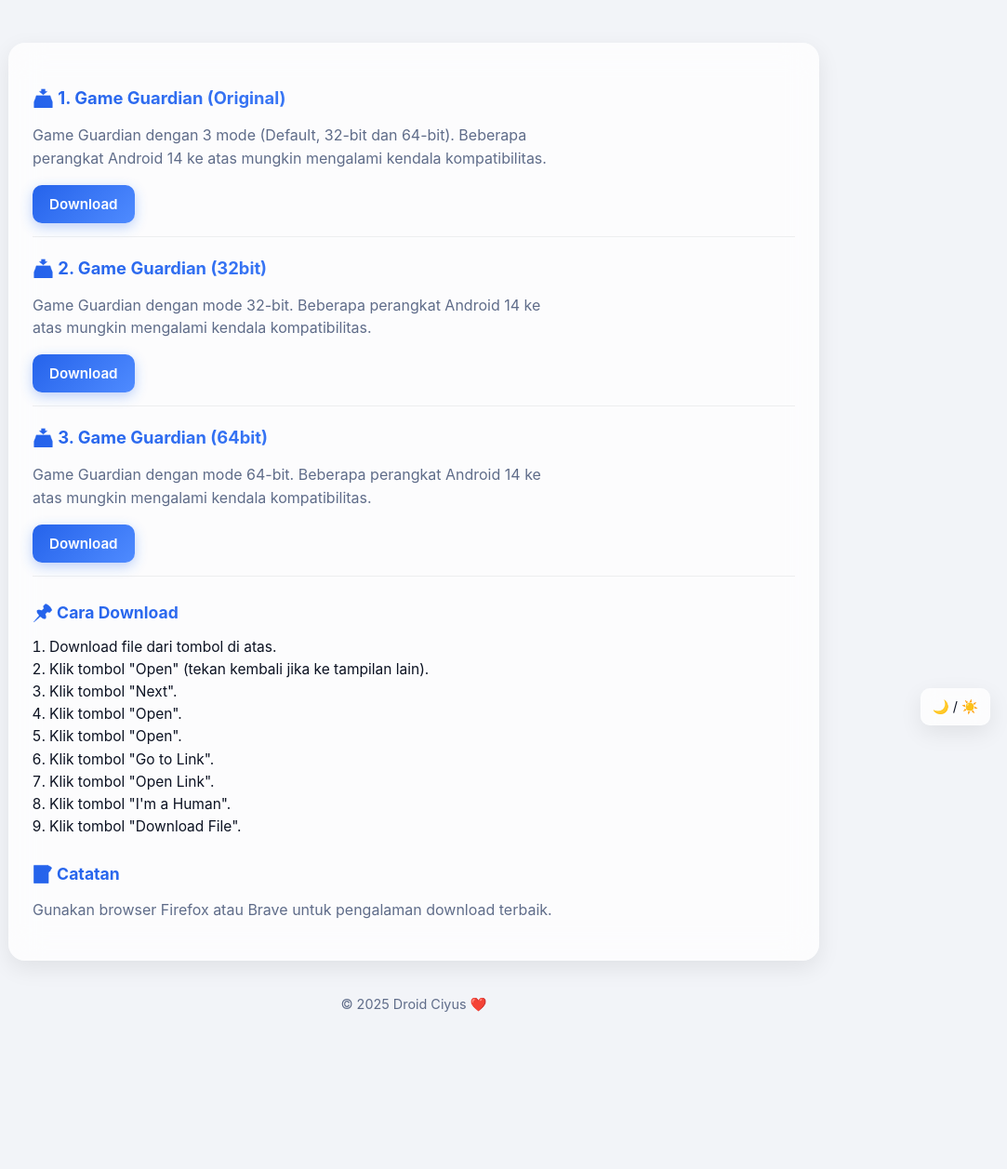
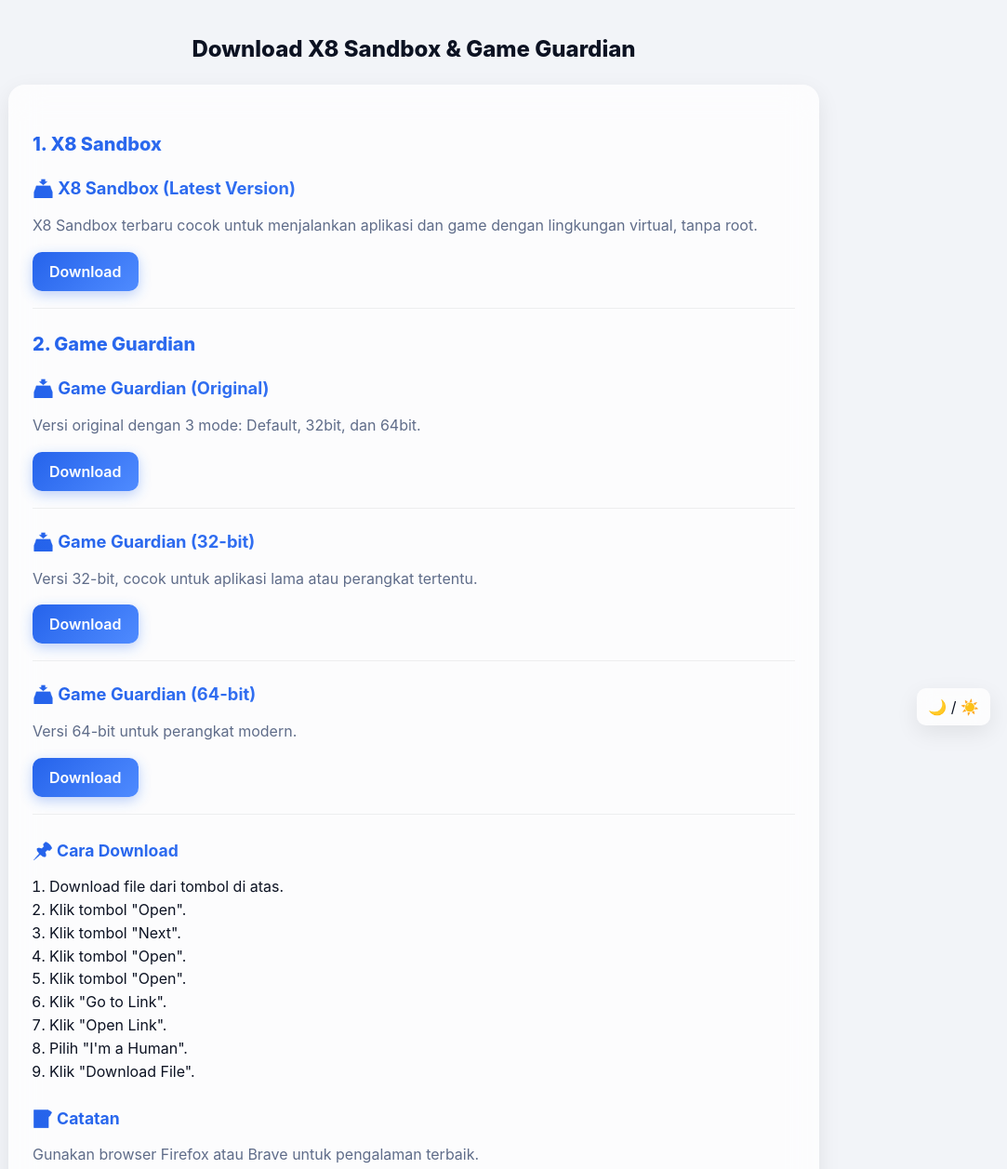
Before and after one commit to zona-download/venemu, a plain HTML site: page file0xs1/index.html in a window 1280 px wide. Shown: the top 1257 px of the page at 93% size, without its empty margins (195-1278 px from the left). Before the commit the page ends 1129 px from the top, so only its background shows below. Drawn offline with Linux system fonts and the light colour scheme.

Commit message:
Update index.html

```diff
--- a/file0xs1/index.html
+++ b/file0xs1/index.html
@@ -3,11 +3,10 @@
 <head>
   <meta charset="utf-8">
   <meta name="viewport" content="width=device-width,initial-scale=1">
-  <title>Game Guardian - Zona Download</title>
+  <title>X8 Sandbox & Game Guardian - VeNemu</title>
 
-  <!-- Meta OG -->
-  <meta property="og:title" content="Game Guardian APK" />
-  <meta property="og:description" content="Download game guardian terbaru apk" />
+  <meta property="og:title" content="X8 Sandbox & Game Guardian APK" />
+  <meta property="og:description" content="Download X8 Sandbox dan Game Guardian terbaru" />
   <meta property="og:type" content="website" />
 
   <style>
@@ -31,52 +30,44 @@
     }
 
     * { box-sizing:border-box; font-family:"Inter",system-ui,Roboto,Arial; }
-    body {
-      margin:0;
-      background:var(--bg);
-      color:var(--text);
-      -webkit-font-smoothing: antialiased;
-    }
+    body { margin:0; background:var(--bg); color:var(--text); }
+
     .container {
       max-width:900px;
       margin:0 auto;
       padding:22px 14px 40px;
     }
 
-    /* Title */
-    h1,h2,h3 { margin:0; }
-
-    /* Card Premium */
+    /* Card */
     .card {
       background:var(--card);
       backdrop-filter:blur(18px);
-      -webkit-backdrop-filter:blur(18px);
       border-radius:18px;
       padding:26px;
       box-shadow:var(--shadow);
       margin-top:24px;
-      transition:0.2s ease;
-    }
-
-    /* Download grid */
-    .download-grid {
-      display:grid;
-      grid-template-columns:1fr;
-      gap:18px;
-      margin-top:22px;
-      padding-bottom:14px;
-      border-bottom:1px solid rgba(0,0,0,0.06);
-    }
-
-    .download-grid:last-of-type {
-      border:none;
-      padding-bottom:0;
     }
 
     h2 {
       font-size:1.15rem;
-      font-weight:700;
-      margin-bottom:6px;
+      margin:0 0 6px 0;
+      background:linear-gradient(90deg,var(--accent),var(--accent2));
+      -webkit-background-clip:text;
+      -webkit-text-fill-color:transparent;
+    }
+
+    h1 {
+      font-size:1.5rem;
+      font-weight:800;
+      text-align:center;
+      margin-bottom:12px;
+    }
+
+    .category-title {
+      font-size:1.25rem;
+      margin-top:26px;
+      margin-bottom:14px;
+      font-weight:800;
       background:linear-gradient(90deg,var(--accent),var(--accent2));
       -webkit-background-clip:text;
       -webkit-text-fill-color:transparent;
@@ -84,29 +75,30 @@
 
     .info { color:var(--muted); line-height:1.55; }
 
-    /* Buttons */
     .buttons { margin-top:14px; }
     .btn {
-      display:inline-block;
       padding:11px 18px;
       border-radius:10px;
       font-weight:600;
-      font-size:0.95rem;
       text-decoration:none;
+      display:inline-block;
+      color:white;
+      background:linear-gradient(135deg,var(--accent),var(--accent2));
+      box-shadow:0 4px 14px rgba(37,99,235,0.3);
       transition:0.2s;
-      cursor:pointer;
     }
-    .btn-primary {
-      background:linear-gradient(135deg,var(--accent),var(--accent2));
-      color:#fff;
-      box-shadow:0 4px 14px rgba(37,99,235,0.3);
-    }
-    .btn-primary:hover {
+    .btn:hover {
       opacity:0.92;
       transform:translateY(-1px);
     }
 
-    /* Sections */
+    .download-item {
+      margin-top:24px;
+      padding-bottom:18px;
+      border-bottom:1px solid rgba(0,0,0,0.06);
+    }
+    .download-item:last-child { border:none; }
+
     .section-title {
       font-weight:700;
       margin-top:28px;
@@ -120,22 +112,16 @@
     ol {
       padding-left:18px;
       line-height:1.55;
-      font-size:0.97rem;
     }
 
     footer {
+      text-align:center;
       margin-top:38px;
-      text-align:center;
       font-size:0.9rem;
       color:var(--muted);
     }
 
-    /* Responsive */
-    @media (min-width:640px) {
-      .download-grid { grid-template-columns:1fr 220px; align-items:center; }
-    }
-
-    /* Theme Toggle Button */
+    /* Theme toggle */
     #toggleTheme {
       position:fixed;
       bottom:20px;
@@ -144,9 +130,7 @@
       padding:10px 12px;
       border-radius:10px;
       backdrop-filter:blur(10px);
-      border:1px solid rgba(255,255,255,0.2);
       cursor:pointer;
-      font-size:0.9rem;
       box-shadow:var(--shadow);
     }
   </style>
@@ -155,76 +139,88 @@
 <body>
   <div class="container">
 
-    <section class="card" id="download-card">
+    <h1>Download X8 Sandbox & Game Guardian</h1>
 
-      <!-- 1 — Game Guardian Original -->
-      <div class="download-grid">
-        <div>
-          <h2>📥 1. Game Guardian (Original)</h2>
-          <p class="info">Game Guardian dengan 3 mode (Default, 32-bit dan 64-bit). Beberapa perangkat Android 14 ke atas mungkin mengalami kendala kompatibilitas.</p>
+    <!-- CARD UTAMA -->
+    <section class="card">
+
+      <!-- ========== KATEGORI 1 ========== -->
+      <div class="category-title">1. X8 Sandbox</div>
+
+      <!-- X8 Sandbox Item -->
+      <div class="download-item">
+        <h2>📥 X8 Sandbox (Latest Version)</h2>
+        <p class="info">X8 Sandbox terbaru cocok untuk menjalankan aplikasi dan game dengan lingkungan virtual, tanpa root.</p>
 
         <div class="buttons">
-            <a class="btn btn-primary" href="https://sfl.gl/tAYWbt">Download</a>
-          </div>
+          <a class="btn" href="https://sfl.gl/tAYWbt">Download</a>
         </div>
       </div>
 
-      <!-- 2 — 32bit -->
-      <div class="download-grid">
-        <div>
-          <h2>📥 2. Game Guardian (32bit)</h2>
-          <p class="info">Game Guardian dengan mode 32-bit. Beberapa perangkat Android 14 ke atas mungkin mengalami kendala kompatibilitas.</p>
+
+      <!-- ========== KATEGORI 2 ========== -->
+      <div class="category-title">2. Game Guardian</div>
+
+      <!-- GG Original -->
+      <div class="download-item">
+        <h2>📥 Game Guardian (Original)</h2>
+        <p class="info">Versi original dengan 3 mode: Default, 32bit, dan 64bit.</p>
 
         <div class="buttons">
-            <a class="btn btn-primary" href="https://sfl.gl/QwI1Pn">Download</a>
-          </div>
+          <a class="btn" href="https://sfl.gl/tAYWbt">Download</a>
         </div>
       </div>
 
-      <!-- 3 — 64bit -->
-      <div class="download-grid">
-        <div>
-          <h2>📥 3. Game Guardian (64bit)</h2>
-          <p class="info">Game Guardian dengan mode 64-bit. Beberapa perangkat Android 14 ke atas mungkin mengalami kendala kompatibilitas.</p>
+      <!-- GG 32bit -->
+      <div class="download-item">
+        <h2>📥 Game Guardian (32-bit)</h2>
+        <p class="info">Versi 32-bit, cocok untuk aplikasi lama atau perangkat tertentu.</p>
 
         <div class="buttons">
-            <a class="btn btn-primary" href="https://sfl.gl/ZSNA">Download</a>
-          </div>
+          <a class="btn" href="https://sfl.gl/QwI1Pn">Download</a>
         </div>
       </div>
 
+      <!-- GG 64bit -->
+      <div class="download-item">
+        <h2>📥 Game Guardian (64-bit)</h2>
+        <p class="info">Versi 64-bit untuk perangkat modern.</p>
+
+        <div class="buttons">
+          <a class="btn" href="https://sfl.gl/ZSNA">Download</a>
+        </div>
+      </div>
+
+
       <!-- Cara Download -->
-      <div>
       <div class="section-title">📌 Cara Download</div>
       <ol>
         <li>Download file dari tombol di atas.</li>
-          <li>Klik tombol "Open" (tekan kembali jika ke tampilan lain).</li>
+        <li>Klik tombol "Open".</li>
         <li>Klik tombol "Next".</li>
         <li>Klik tombol "Open".</li>
         <li>Klik tombol "Open".</li>
-          <li>Klik tombol "Go to Link".</li>
-          <li>Klik tombol "Open Link".</li>
-          <li>Klik tombol "I'm a Human".</li>
-          <li>Klik tombol "Download File".</li>
+        <li>Klik "Go to Link".</li>
+        <li>Klik "Open Link".</li>
+        <li>Pilih "I'm a Human".</li>
+        <li>Klik "Download File".</li>
       </ol>
 
+      <!-- Catatan -->
       <div class="section-title">📝 Catatan</div>
-        <p class="info">Gunakan browser Firefox atau Brave untuk pengalaman download terbaik.</p>
-      </div>
+      <p class="info">Gunakan browser Firefox atau Brave untuk pengalaman terbaik.</p>
 
     </section>
 
     <footer>
-      © <span id="year"></span> Droid Ciyus ❤️
+      © <span id="year"></span> VeNemu ❤️
     </footer>
 
   </div>
 
-  <!-- Theme Toggle -->
   <div id="toggleTheme">🌙 / ☀️</div>
 
   <script>
-    // theme toggle
     const toggle = document.getElementById('toggleTheme');
     const saved = localStorage.getItem('theme');
     if (saved === 'dark') document.documentElement.setAttribute('data-theme','dark');
```
Lines whose indentation alone changed are shown as unchanged.
